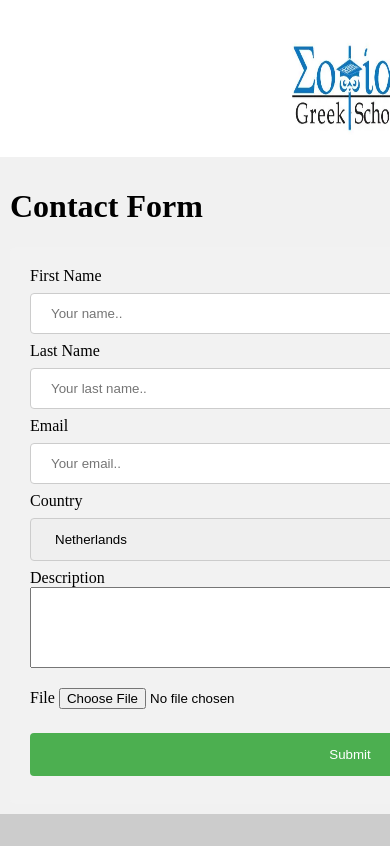
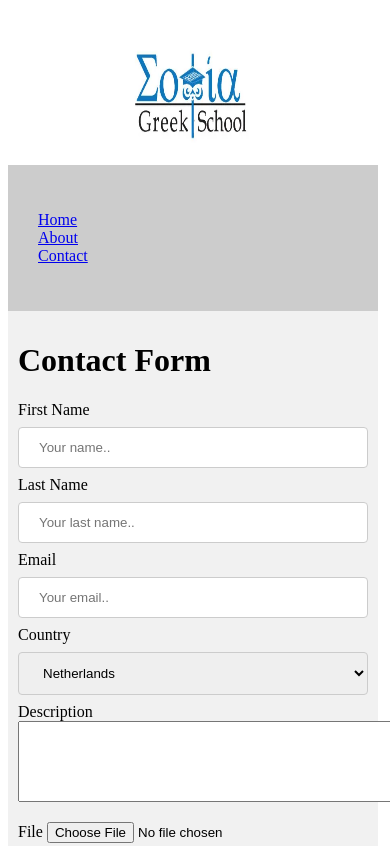
Before and after one commit to MRousmali/GreekSchool, a plain HTML site: page contact.html in a window 390 px wide. Shown: the top 846 px of the page. Drawn offline with Linux system fonts and the light colour scheme.

Commit message:
updates on mobile compatibility

```diff
--- a/contact.html
+++ b/contact.html
@@ -3,7 +3,6 @@
 
 <head>
     <meta charset="UTF-8">
-    <meta http-equiv="X-UA-Compatible" content="IE=edge">
     <meta name="viewport" content="width=device-width, initial-scale=1.0">
     <link href="css/style.css" rel="stylesheet"/>
     <title>Greek School Sofia</title>
@@ -14,7 +13,7 @@
 <div class="parent">
     <header>
         <div>
-            <img src="images/LOGO-English.webp" alt="Greek School" style="width:128px;height:128px;">
+            <img src="images/LOGO-English.webp" width="320" alt="Greek School" style="width:128px;height:128px;">
         </div>
     </header>
 
@@ -31,7 +30,7 @@
 
         <h1> Contact Form</h1>
         <form name="contact" method="post" data-netlify="true">
-            <div class="box-div">
+            <div>
 
                 <label for="fname">First Name</label>
                 <input type="text" id="fname" name="firstname" placeholder="Your name..">
--- a/css/style.css
+++ b/css/style.css
@@ -1,13 +1,10 @@
-body {
-    margin: 0;
-}
 
 .parent {
     display: grid;
     grid-template-areas:
     "header"
+    "menu"
     "main"
-    "menu"
     "footer";
 }
 
@@ -124,14 +121,30 @@ input[type=submit]:hover {
 }
 
 .box-div {
-    border-radius: 5px;
-    background-color: #f2f2f2;
-    padding: 20px;
-    width: 40pc;
+    /*border-radius: 5px;*/
+    /*background-color: #f2f2f2;*/
+    /*padding: 20px;*/
+    /*width: 40pc;*/
 }
 
 
-@media (min-width: 768px) {
+@media (max-width: 600px) {
+    body {
+        width: 350px;
+    }
+    form {
+        width: 350px;
+    }
+        .parent {
+        grid-template-areas:
+        "header header header header header header"
+        "menu menu menu menu menu menu"
+        "main main main main main main"
+        "footer footer footer footer footer footer";
+    }
+}
+
+@media (min-width: 1280px) {
     .parent {
         grid-template-areas:
         "header header header header header header"
@@ -139,12 +152,3 @@ input[type=submit]:hover {
         "footer footer footer footer footer footer";
     }
 }
-
-@media screen and (min-width: 1280px) {
-    .parent {
-        grid-template-areas:
-        "header header header header header header"
-        "menu main main main main main"
-        "footer footer footer footer footer footer";
-    }
-}
```
Also changed, not shown: about.html (+0 -1 lines), index.html (+2 -3 lines).
